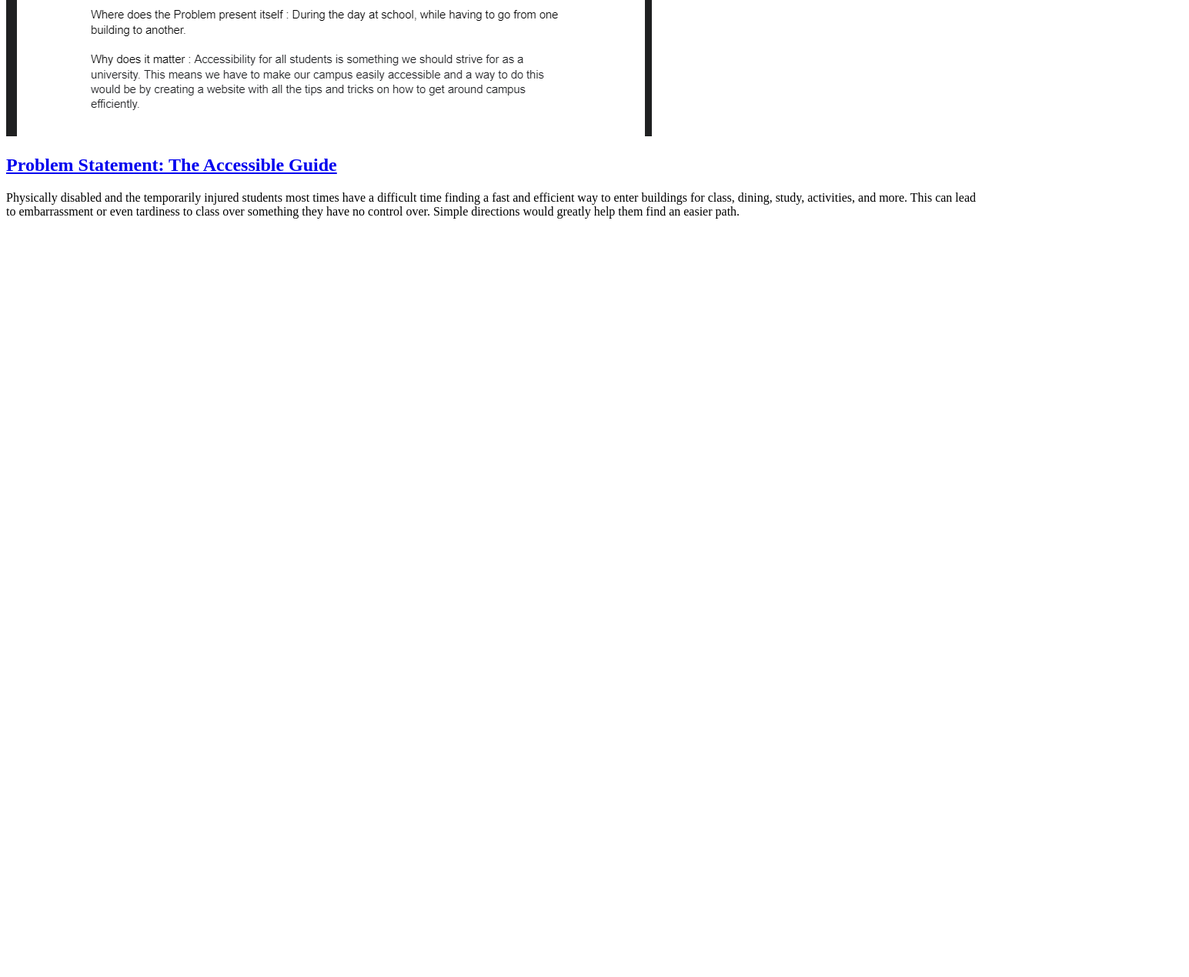
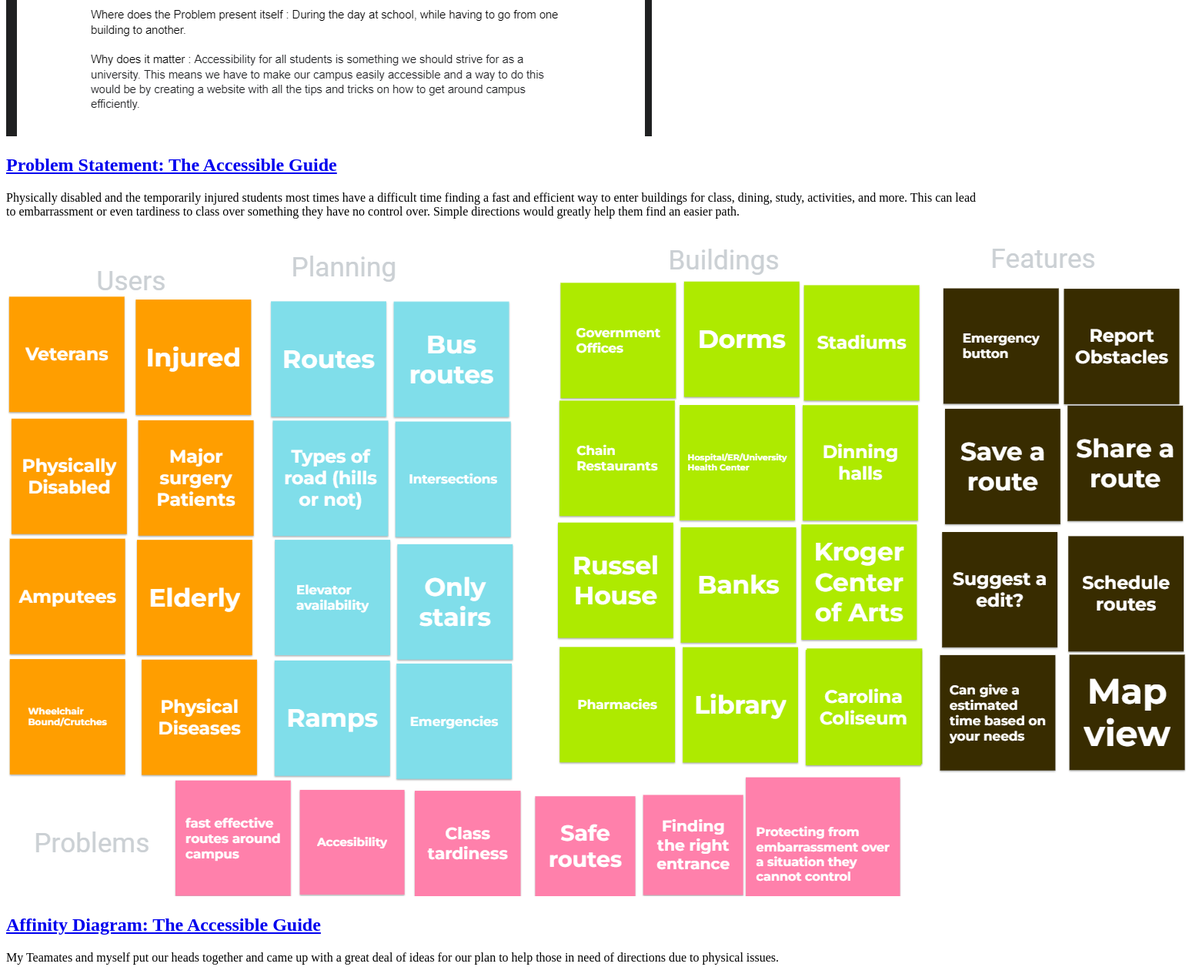
Before and after one commit to NolanLamb/NolanLamb.github.io, a plain HTML site: page index.html in a window 1280 px wide. Shown: the part 672-1941 px from the top of the page at 77% size, 1545 px wide, since content can reach past the window. Before the commit the page ends 972 px from the top, so only its background shows below. Drawn offline with Linux system fonts and the light colour scheme.

Commit message:
Add files via upload

```diff
--- a/index.html
+++ b/index.html
@@ -6,14 +6,24 @@
     <body>
         <hl>Nolan Lamb's CSCE 190 Site</hl>
 
+         <!-- Problem Statement Assigment-->
         <section class="assignment">
             <a href="files/Problem Statement.pdf"><img src="images/cock fil a screenshot.png"></a>
             <section class="ass-details">
                 <a href="files/Problem Statement.pdf"><h2>Problem Statement: The Accessible Guide </h2></a>
-                <p>Physically disabled and the temporarily injured students most times have a difficult time finding a fast and efficient way to enter buildings for class, dining, study, activities, and more. This can lead to embarrassment or even tardiness to class over something they have no control over. Simple directions would greatly help them find an easier path.
-
+                <p>
+                    Physically disabled and the temporarily injured students most times have a difficult time finding a fast and efficient way to enter buildings for class, dining, study, activities, and more. This can lead to embarrassment or even tardiness to class over something they have no control over. Simple directions would greatly help them find an easier path.
                 </p>
             </section>
         </section>
+
+        <!-- Affinity Diagram Assigment-->
+        <section class="assignment">
+            <a href="files/CSCE 190 affinity diagram - Google Jamboard.pdf"><img src="images/affinity diagram.png"></a>
+            <section class="ass-details">
+                <a href="files/CSCE 190 affinity diagram - Google Jamboard.pdf"><h2>Affinity Diagram: The Accessible Guide </h2></a>
+                <p>
+                    My Teamates and myself put our heads together and came up with a great deal of ideas for our plan to help those in need of directions due to physical issues.
+                </p>
     </body>
 </hmtl>
```
Also changed, not shown: images/affinity diagram.png (added), 1 other file.
